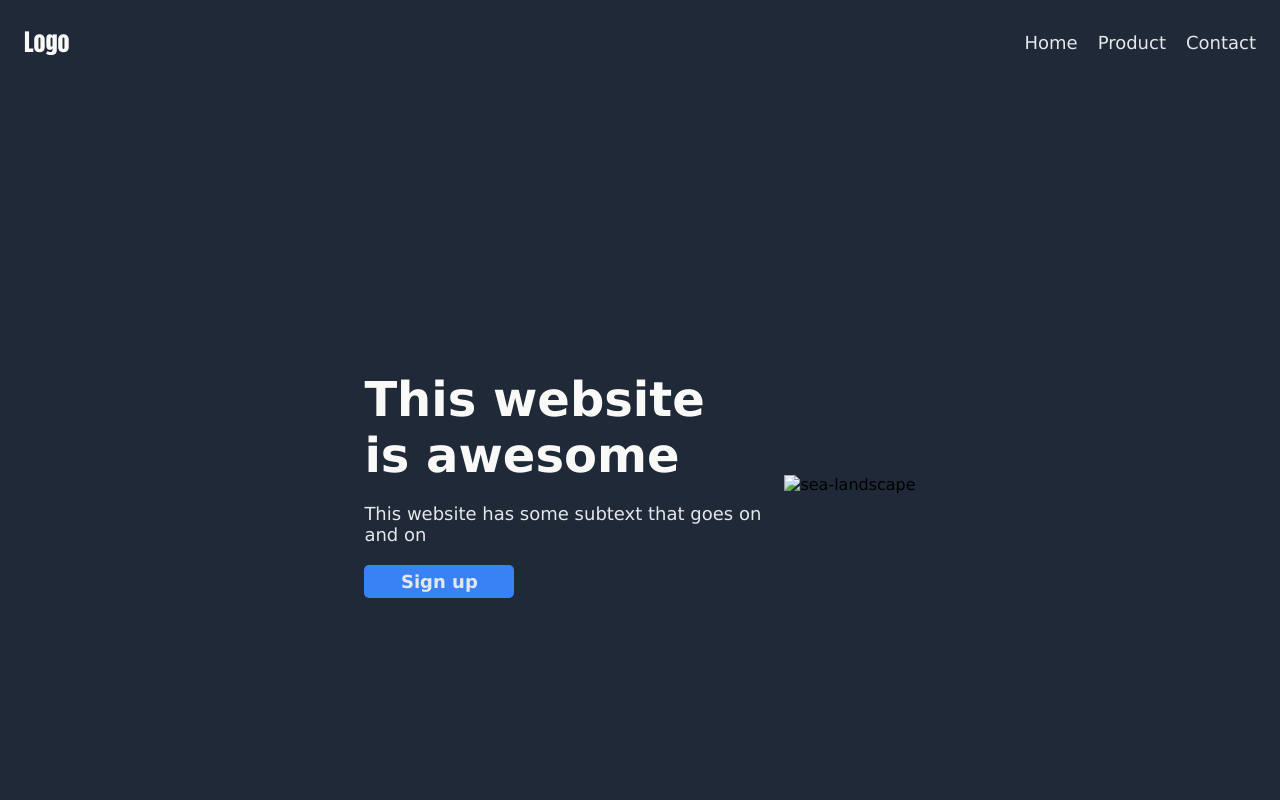
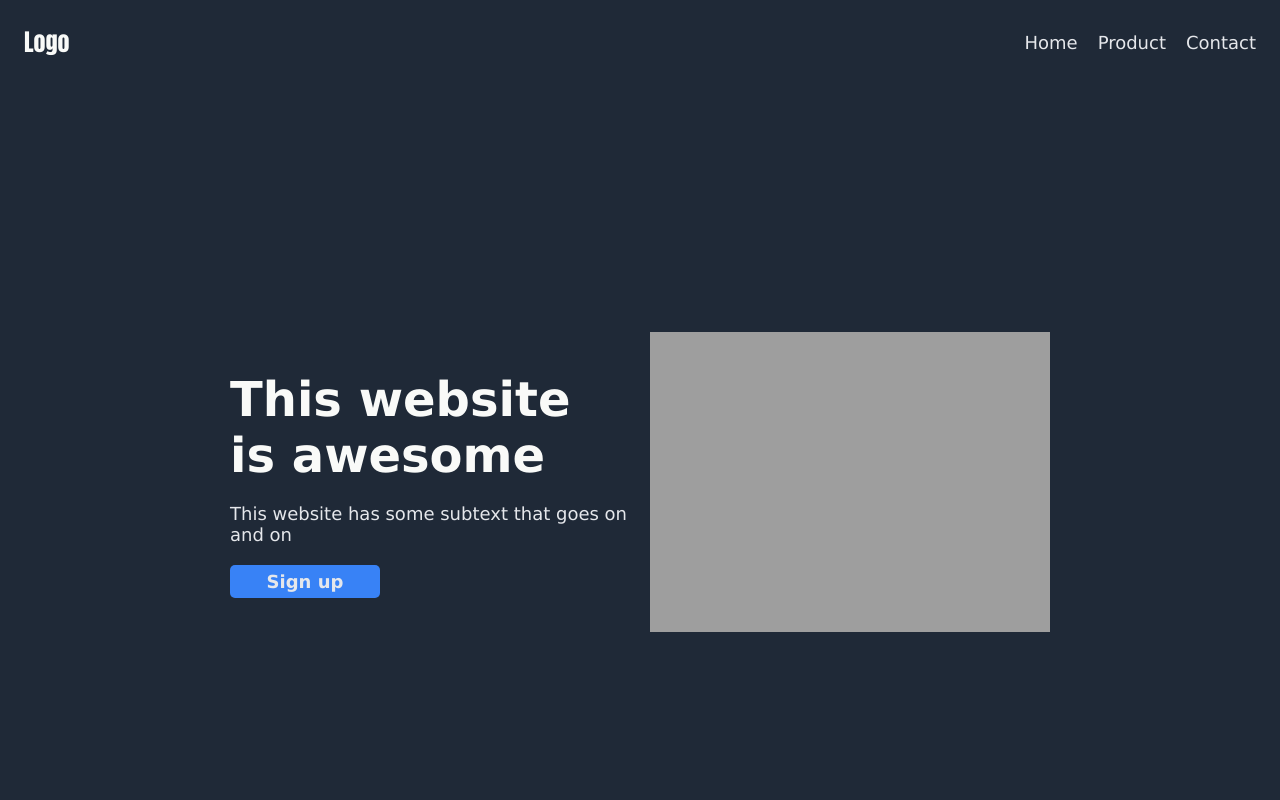
Before and after one commit to andy-spa/Project-Landing-Page, a plain HTML site: page index.html in a window 1280 px wide. Shown: the top 800 px of the page. Drawn offline with Linux system fonts and the light colour scheme; the site is published under a folder, as on GitHub Pages, so addresses that start at the root find nothing.

Commit message:
sea picture correction

```diff
--- a/index.html
+++ b/index.html
@@ -25,7 +25,7 @@
       <button>Sign up</button>
     </div>
     <div>
-      <img class="sea-image" src="/images/sea.jpg" alt="sea-landscape">
+      <img class="sea-image" src="images/sea.jpg" alt="sea-landscape">
     </div>
   </div>
   <div id="product">
```
